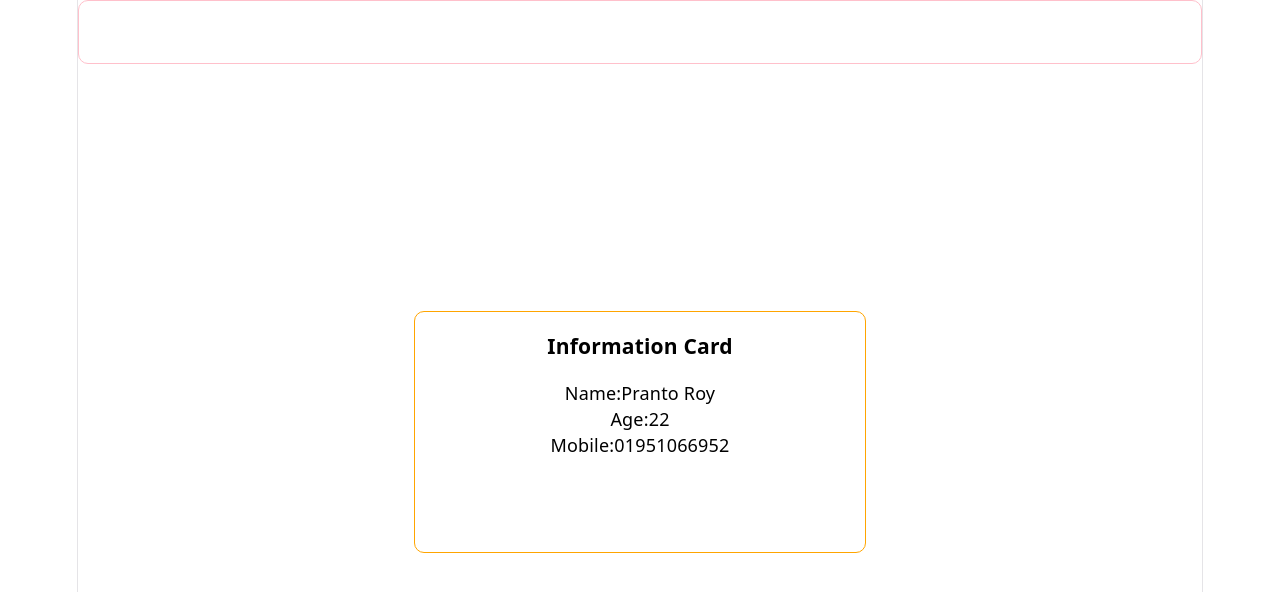
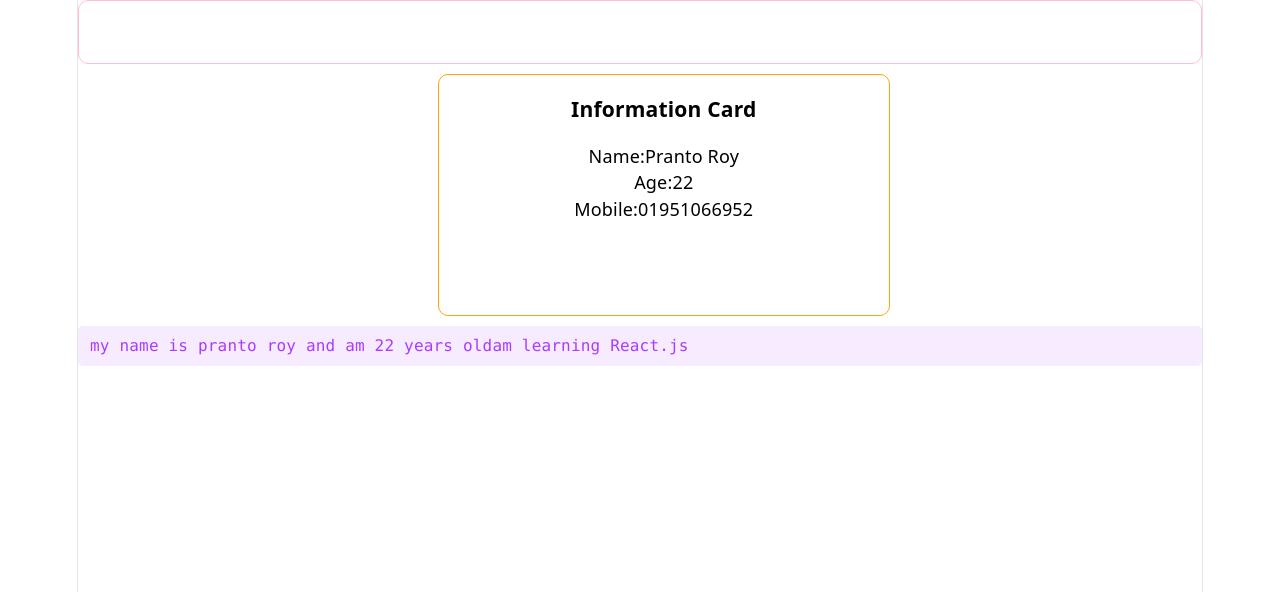
Before and after one commit to Pranto779/Reactpractice, a React (Vite) app in the folder my-ReactP-app/: page / in a window 1280 px wide. Shown: the top 592 px of the page. Built offline with nearby package versions, Linux system fonts and the light colour scheme.

Commit message:
Distraction

```diff
--- a/my-ReactP-app/src/App.tsx
+++ b/my-ReactP-app/src/App.tsx
@@ -2,6 +2,7 @@
 import './App.css'
 import Getinfo from './interface_with_object'
 import Getprops from './Props'
+import Distruction from './props_Distruction'
 
 function App() {
 
@@ -10,6 +11,7 @@ function App() {
     <>
       <Getprops name="pranto" age="22"></Getprops>
       <Getinfo></Getinfo>
+      <Distruction name='pranto roy' age={22} comment='React.js'></Distruction>
     </>
   )
 }
--- a/my-ReactP-app/src/interface_with_object.tsx
+++ b/my-ReactP-app/src/interface_with_object.tsx
@@ -13,7 +13,7 @@ const user: Info = {
 
 export default function Getinfo() {
   return (
-    <div style={{color:"black",backgroundColor:"white",width:"40%",height:"30vh", border:"1px solid orange", borderRadius:"10px", margin:"auto" } }>
+    <div style={{color:"black",backgroundColor:"white",width:"40%",height:"30vh", border:"1px solid orange", borderRadius:"10px", marginLeft:"360px", marginTop:"10px", marginBottom:"10px"} }>
       <h3>Information Card</h3>
       <p>Name:{user.name}</p>
       <p>Age:{user.age} </p>
--- /dev/null
+++ b/my-ReactP-app/src/props_Distruction.tsx
@@ -0,0 +1,23 @@
+
+// interface
+
+interface Info{
+    name:string,
+    age:number,
+    comment?:string
+}
+
+
+export default function Distruction(info:Info){
+    const {name,age,comment}=info
+
+    return(
+      <>
+        <div className="counter">
+            <p>my name is {name} and am {age} years old</p>
+        <p> am learning {comment}</p></div>
+
+      </>
+
+    )
+}
```
